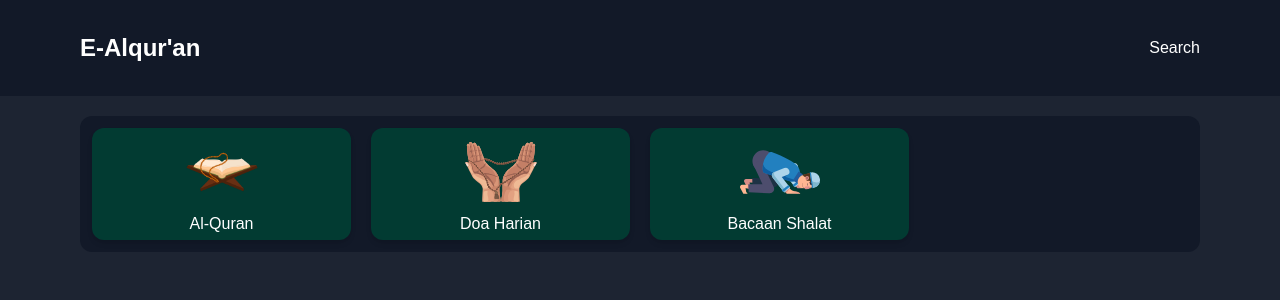
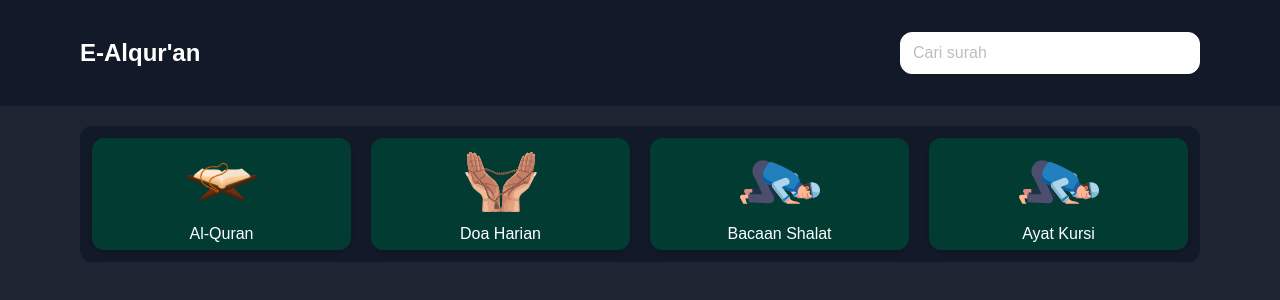
Before and after one commit to dimasbp17/e-alquran, a Next.js app: page / in a window 1280 px wide. Shown: the top 300 px of the page. Built offline with nearby package versions, Linux system fonts and the light colour scheme; no server answers.

Commit message:
update:menu

```diff
--- a/src/app/(landing-page)/_partials/menu.js
+++ b/src/app/(landing-page)/_partials/menu.js
@@ -14,6 +14,11 @@ const menu = [
     image: '/assets/svg/shalat.svg',
     title: 'Bacaan Shalat',
   },
+  {
+    href: '/bacaan-shalat',
+    image: '/assets/svg/shalat.svg',
+    title: 'Ayat Kursi',
+  },
 ];
 
 export default menu;
--- a/src/app/bacaan-shalat/page.jsx
+++ b/src/app/bacaan-shalat/page.jsx
@@ -45,12 +45,6 @@ const BacaanShalat = () => {
             <hr className="my-5" />
           </div>
         ))}
-        <Card className="p-3 my-5">
-          Lorem ipsum dolor sit amet consectetur adipisicing elit. Asperiores
-          nisi ipsa eos accusantium aliquid suscipit, quod ducimus, ea minima
-          quidem fuga saepe accusamus harum ratione. Incidunt quos non numquam
-          enim.
-        </Card>
       </div>
     </>
   );
--- a/src/app/surah/[nomorSurah]/page.jsx
+++ b/src/app/surah/[nomorSurah]/page.jsx
@@ -1,5 +1,6 @@
 'use client';
 
+import Loading from '@/components/Loading';
 import axios from 'axios';
 import { useParams } from 'next/navigation';
 import React, { useEffect, useState } from 'react';
@@ -23,7 +24,12 @@ const DetailSurah = () => {
     fetchSurah();
   }, [nomorSurah]);
 
-  if (!surah) return <div>Loading...</div>;
+  if (!surah)
+    return (
+      <div className="flex items-center justify-center min-h-screen">
+        <Loading />
+      </div>
+    );
 
   return (
     <>
--- /dev/null
+++ b/src/components/Loading.jsx
@@ -0,0 +1,14 @@
+import { Spinner } from '@material-tailwind/react';
+import React from 'react';
+
+const Loading = () => {
+  return (
+    <>
+      <div>
+        <Spinner className="size-10" />
+      </div>
+    </>
+  );
+};
+
+export default Loading;
--- a/src/components/Navbar.jsx
+++ b/src/components/Navbar.jsx
@@ -1,5 +1,6 @@
 import Link from 'next/link';
 import React from 'react';
+import Search from './Search';
 
 const Navbar = () => {
   return (
@@ -8,7 +9,9 @@ const Navbar = () => {
         <Link href={'/'}>
           <div className="text-2xl font-bold">E-Alqur&apos;an</div>
         </Link>
-        <div>Search</div>
+        <div>
+          <Search placeholder={'Cari surah'} />
+        </div>
       </div>
     </>
   );
--- /dev/null
+++ b/src/components/Search.jsx
@@ -0,0 +1,17 @@
+import React from 'react';
+
+const Search = ({ placeholder }) => {
+  return (
+    <>
+      <div>
+        <input
+          type="search"
+          className="w-[300px] px-3 py-2 text-black focus:outline-none rounded-xl border border-white"
+          placeholder={placeholder}
+        />
+      </div>
+    </>
+  );
+};
+
+export default Search;
```
